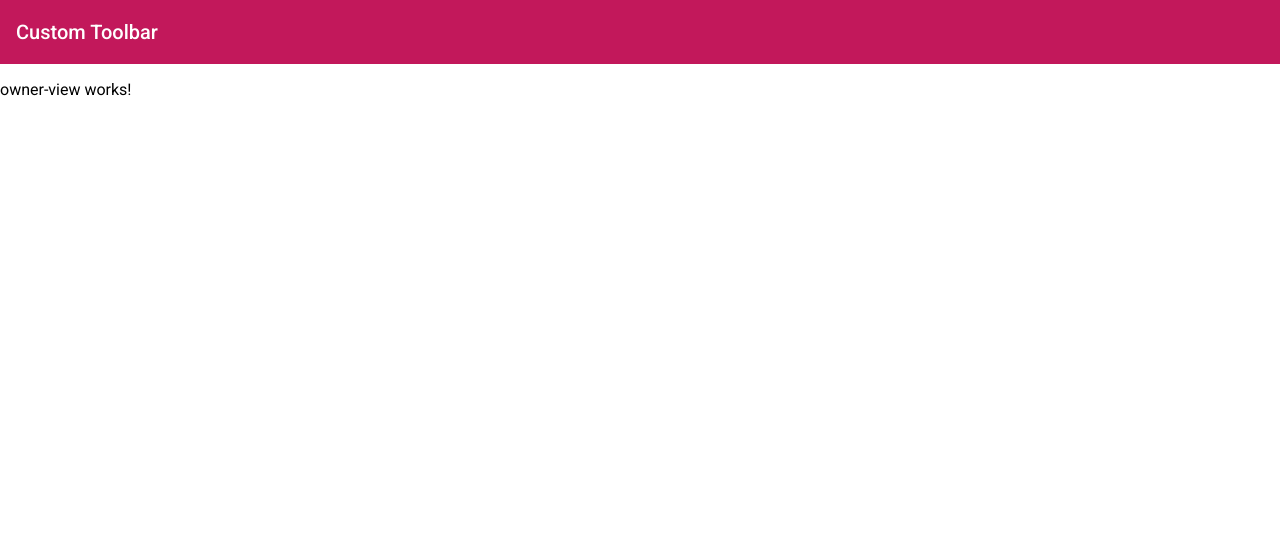
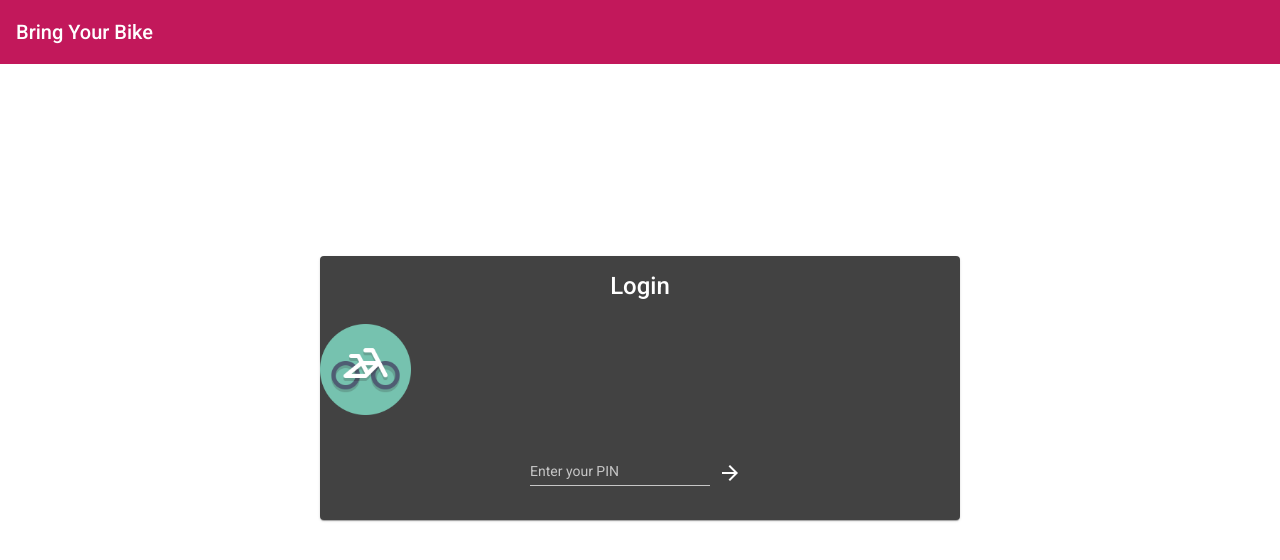
Before and after one commit to s-gbz/BringYourBike-Frontend, an Angular app: page /owner in a window 1280 px wide. Shown: the top 560 px of the page. Built offline with nearby package versions, Linux system fonts and the light colour scheme.

Commit message:
Adapt Bike entity, test getBikeStatus

```diff
--- a/src/app/entities.ts
+++ b/src/app/entities.ts
@@ -1,11 +1,13 @@
 export class Bike {
     id: number;
+    pin: number;
     ownerName: string;
     email: string;
     model: string;
     issues: { id: number, issue: number, fixed: boolean} [];
     priority: number;
     status: number;
+    // description: string
 }
 
 export class Issue {
--- a/src/app/http.service.ts
+++ b/src/app/http.service.ts
@@ -10,17 +10,17 @@ import { Bike } from "./entities";
 })
 export class HttpService {
 
-  httpOptions = { headers: new HttpHeaders({ "Content-Type": "application/json" }) };
+  private httpOptions = { headers: new HttpHeaders({ "Content-Type": "application/json" }) };
 
-  bikeStatusUrl = "/bike-status";
-  ownerAddBikeUrl = "/owner/add-bike";
-  ownerUpdateBikeUrl = "/owner/update-bike";
-  ownerGetBikeUrl = "/owner/get-bike";
+  private bikeStatusUrl = "/bike-status";
+  private ownerAddBikeUrl = "/owner/add-bike";
+  private ownerUpdateBikeUrl = "/owner/update-bike";
+  private ownerGetBikeUrl = "/owner/get-bike";
 
   constructor(private http: HttpClient) { }
 
-  getBikeStatus(id: number): Observable<Bike> {
-    return this.http.get<Bike>(environment.serverUrl + this.bikeStatusUrl + `/{id}`, this.httpOptions);
+  getBikeStatus(pin: number): Observable<Bike> {
+    return this.http.get<Bike>(environment.serverUrl + this.bikeStatusUrl + `/${pin}`, this.httpOptions);
   }
 
   ownerAddBike(bike: Bike): Observable<number> {
@@ -33,7 +33,7 @@ export class HttpService {
     return this.http.post<boolean>(environment.serverUrl + this.ownerUpdateBikeUrl, bikeJson, this.httpOptions);
   }
 
-  ownerGetBike(id: number): Observable<Bike> {
-    return this.http.get<Bike>(environment.serverUrl + this.ownerGetBikeUrl + `/{id}`, this.httpOptions);
+  ownerGetBike(pin: number): Observable<Bike> {
+    return this.http.get<Bike>(environment.serverUrl + this.ownerGetBikeUrl + `/${pin}`, this.httpOptions);
   }
 }
--- a/src/app/owner-view/owner-view.component.html
+++ b/src/app/owner-view/owner-view.component.html
@@ -1,8 +1,22 @@
 <mat-toolbar color="primary">
   <mat-toolbar-row>
-    <span>Custom Toolbar</span>
+    <span>Bring Your Bike</span>
   </mat-toolbar-row>
 </mat-toolbar>
-<p>
-  owner-view works!
-</p>
+
+<mat-card id="login-card" class="center-container" *ngIf="bike === undefined">
+  <mat-card-content>
+    <mat-card-title>Login</mat-card-title>
+    <br>
+    <img id="logo" mat-card-image src="../../assets/logo-big.png" alt="Website logo">
+    <br>
+    <form class="example-form">
+      <mat-form-field class="example-full-width">
+        <input #idInput matInput placeholder="Enter your PIN">
+      </mat-form-field>
+      <button mat-icon-button (click)="onClickGetBike(idInput.value)">
+        <mat-icon aria-label="Example icon-button with a heart icon">arrow_forward</mat-icon>
+      </button>
+    </form>
+  </mat-card-content>
+</mat-card>
--- a/src/app/user-view/user-view.component.html
+++ b/src/app/user-view/user-view.component.html
@@ -4,7 +4,7 @@
   </mat-toolbar-row>
 </mat-toolbar>
 
-<mat-card id="login-card" class="center-container">
+<mat-card id="login-card" class="center-container" *ngIf="bike === undefined">
   <mat-card-content>
     <mat-card-title>Login</mat-card-title>
     <br>
--- a/src/app/user-view/user-view.component.scss
+++ b/src/app/user-view/user-view.component.scss
@@ -2,18 +2,3 @@
     text-align: center;
     html,body { height: 100%; margin: 0px; padding: 0px; }
 } */
-
-$logo-size: 15%;
-
-#login-card {
-    margin: 15% 25%
-}
-
-.center-container {
-    text-align: center;
-}
-
-#logo {
-    height: $logo-size;
-    width: $logo-size;
-}
--- a/src/app/user-view/user-view.component.ts
+++ b/src/app/user-view/user-view.component.ts
@@ -1,5 +1,6 @@
 import { Component, OnInit } from "@angular/core";
 import { HttpService } from "../http.service";
+import { Bike } from "../entities";
 
 @Component({
   selector: "app-user-view",
@@ -8,13 +9,12 @@ import { HttpService } from "../http.service";
 })
 export class UserViewComponent implements OnInit {
 
+  bike: Bike;
   constructor(private httpService: HttpService) { }
 
   ngOnInit() { }
 
-  onClickGetBike(id: number): void {
-    console.log("onClickGetBike: " + id);
-
-    this.httpService.getBikeStatus(id);
+  onClickGetBike(pin: number): void {
+    this.httpService.getBikeStatus(pin).subscribe(bike => this.bike = bike);
   }
 }
--- a/src/styles.scss
+++ b/src/styles.scss
@@ -2,3 +2,18 @@
 
 html, body { height: 100%; }
 body { margin: 0; font-family: Roboto, "Helvetica Neue", sans-serif; }
+
+$logo-size: 15%;
+
+#login-card {
+    margin: 15% 25%
+}
+
+.center-container {
+    text-align: center;
+}
+
+#logo {
+    height: $logo-size;
+    width: $logo-size;
+}
```
